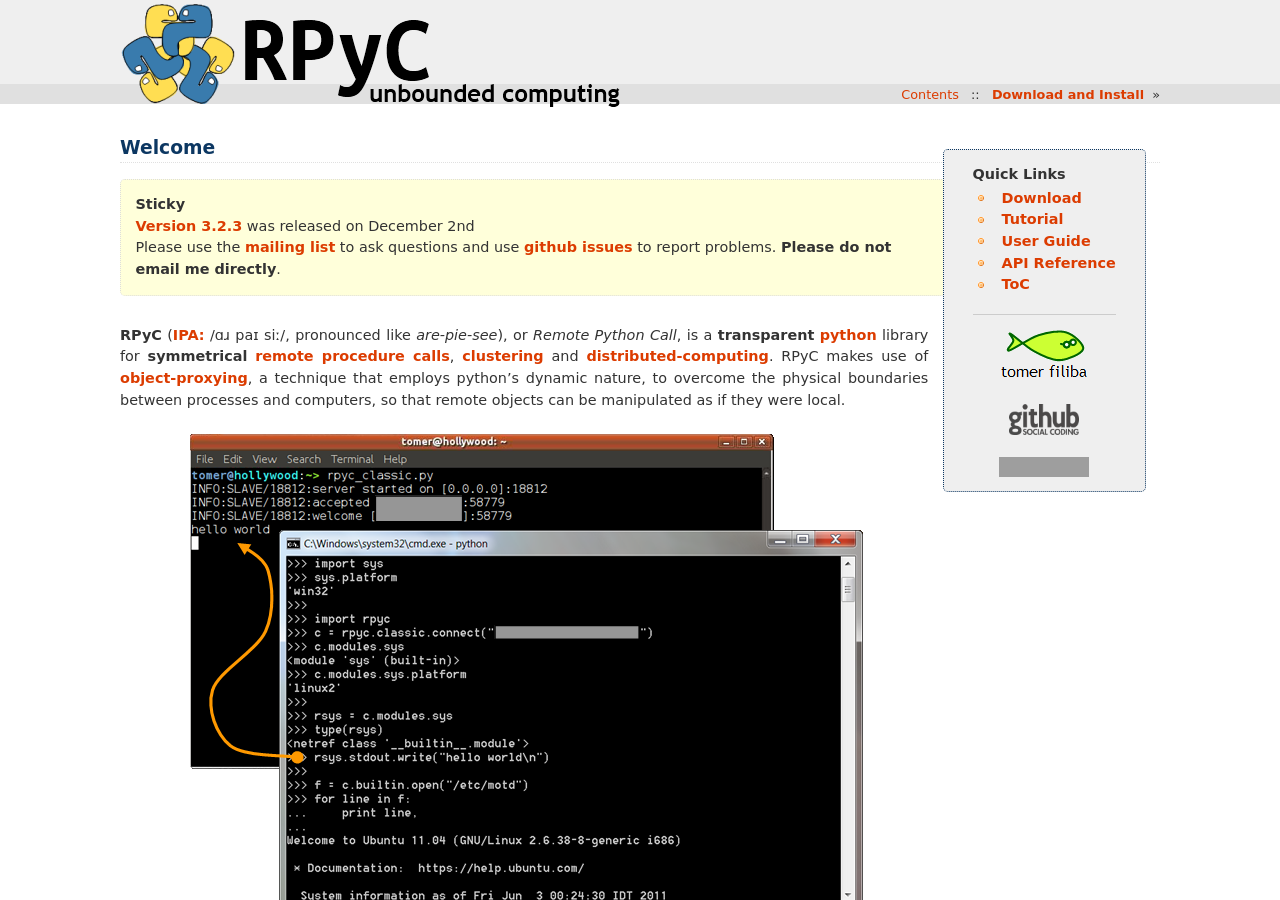
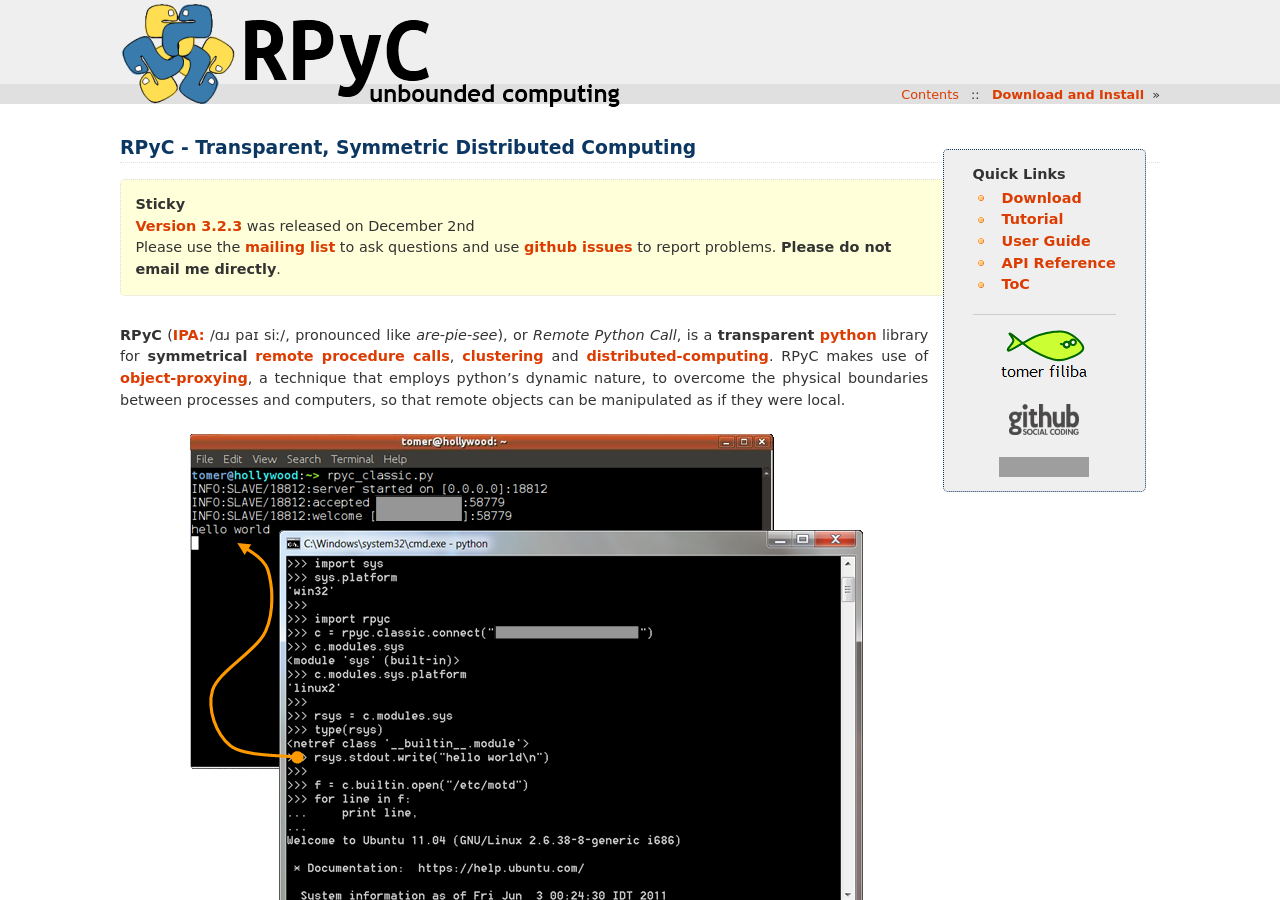
Before and after one commit to tomerfiliba-org/rpyc, a Sphinx documentation site: the page built from docs/index.rst, in a window 1280 px wide and 900 px high. Built offline with Sphinx 7.4.7, drawn with Linux system fonts in a browser that asks for light colours; grey boxes are pictures that could not be loaded.

```diff
--- a/docs/conf.py
+++ b/docs/conf.py
@@ -112,7 +112,7 @@ html_theme_options = {"full_logo" : True}
 # "<project> v<release> documentation".
 #html_title = "%s v%s Docs" % (project, version)
 #html_title = project
-html_title = ""
+html_title = "RPyC"
 
 # A shorter title for the navigation bar.  Default is the same as html_title.
 #html_short_title = None
--- a/docs/index.rst
+++ b/docs/index.rst
@@ -24,8 +24,8 @@
     style="display: block; margin-left: auto; margin-right: auto;" title="Travis CI status"></a>
     </div>
 
-Welcome
-=======
+RPyC - Transparent, Symmetric Distributed Computing
+====================================================
 .. raw:: html
 
    <div style="width:795px; margin: 1em 0 2em 0; display: block; padding: 1em; border: 1px dotted #DDD;
--- a/setup.py
+++ b/setup.py
@@ -20,7 +20,7 @@ setup(name = "rpyc",
     author_email = "tomerfiliba@gmail.com",
     maintainer_email = "rpyc@googlegroups.com",
     license = "MIT",
-    url = "http://rpyc.sourceforge.net",
+    url = "http://rpyc.readthedocs.org",
     #download_url = "http://sourceforge.net/projects/rpyc/files/main/%s" % (version_string,), #@UndefinedVariable
     packages = [
         'rpyc',
```
Also changed, not shown: 1 other file.
